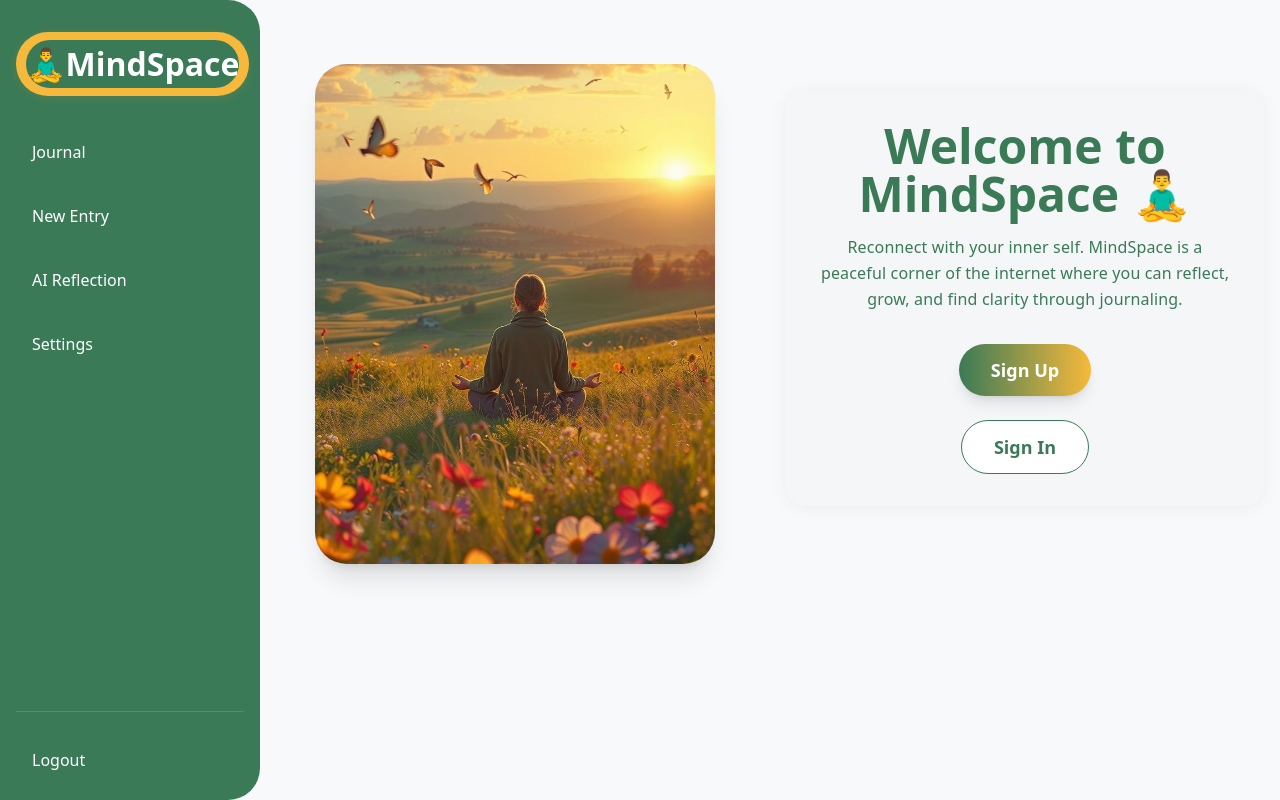
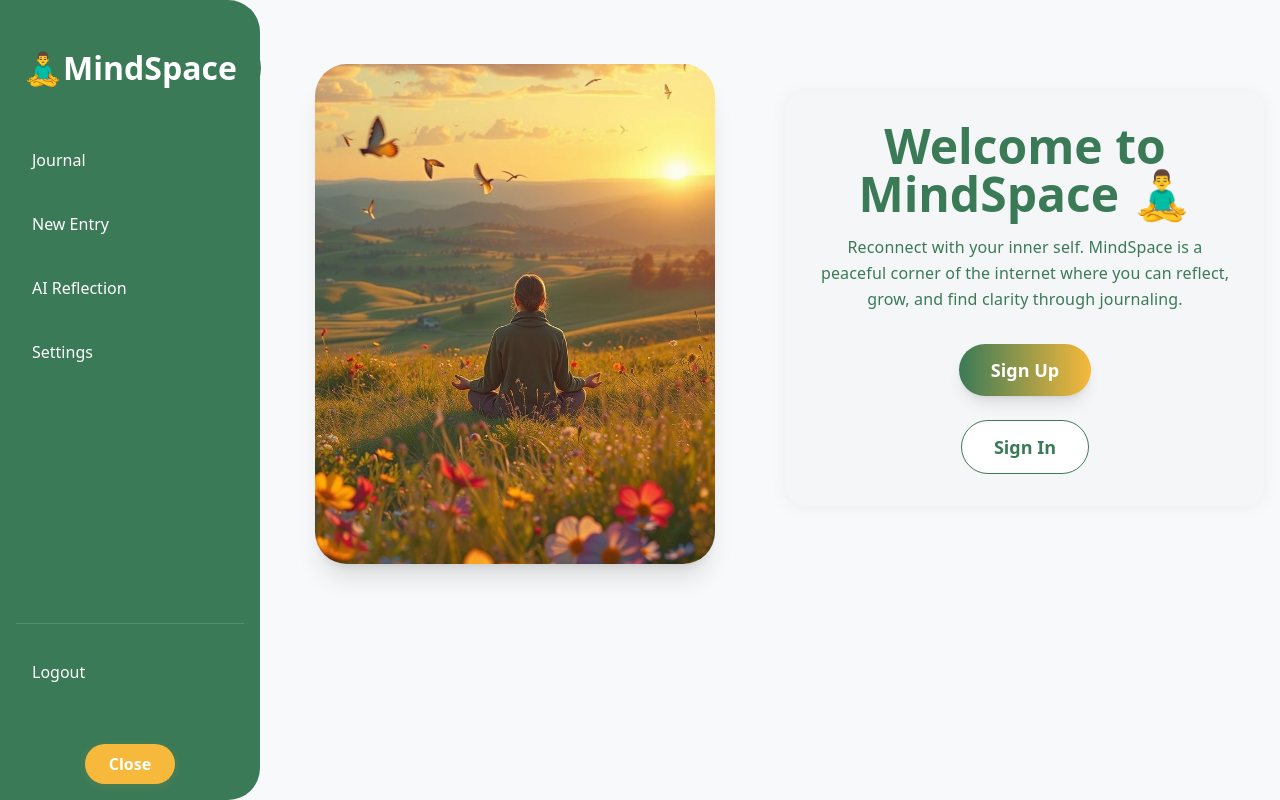
Before and after one commit to Tanmayi1212/Mindspace, a Next.js app: page / in a window 1280 px wide. Built offline with nearby package versions, Linux system fonts and the light colour scheme; no server answers.

Commit message:
added consistent navbar styling

```diff
--- a/app/layout.js
+++ b/app/layout.js
@@ -2,39 +2,124 @@
 import '../styles/global.css';
 import Providers from './providers';
 import Link from 'next/link';
+import { useState } from 'react';
 
 export default function RootLayout({ children }) {
+  const [sidebarOpen, setSidebarOpen] = useState(true);
+
   return (
     <html lang="en">
       <head>
         {/* Google Fonts - Inter for a modern look */}
         <link href="https://fonts.googleapis.com/css2?family=Inter:wght@300;400;500;600;700&display=swap" rel="stylesheet" />
+        {/* Immediately set theme before hydration */}
+        <script
+          dangerouslySetInnerHTML={{
+            __html: `
+              try {
+                var theme = localStorage.getItem('theme');
+                if (theme === 'dark') {
+                  document.documentElement.classList.add('dark');
+                } else {
+                  document.documentElement.classList.remove('dark');
+                }
+              } catch(e) {}
+            `,
+          }}
+        />
       </head>
       <body>
         <Providers>
+          {/* Hamburger menu (hide when sidebar is open) */}
+          {!sidebarOpen && (
+            <button
+              aria-label="Open menu"
+              onClick={() => setSidebarOpen(true)}
+              style={{
+                position: 'fixed',
+                top: 18,
+                left: 18,
+                zIndex: 100,
+                background: 'var(--bg-button)',
+                color: 'var(--text-button)',
+                border: 'none',
+                borderRadius: '0.75rem',
+                width: 44,
+                height: 44,
+                display: 'flex',
+                alignItems: 'center',
+                justifyContent: 'center',
+                boxShadow: '0 2px 8px rgba(246,185,59,0.12)',
+                cursor: 'pointer',
+              }}
+              className="hamburger"
+            >
+              {/* Hamburger icon */}
+              <span style={{
+                display: 'block',
+                width: 24,
+                height: 2,
+                background: 'currentColor',
+                borderRadius: 2,
+                position: 'relative',
+              }}>
+                <span style={{
+                  position: 'absolute',
+                  top: -8,
+                  left: 0,
+                  width: 24,
+                  height: 2,
+                  background: 'currentColor',
+                  borderRadius: 2,
+                  content: '""',
+                  display: 'block',
+                }} />
+                <span style={{
+                  position: 'absolute',
+                  top: 8,
+                  left: 0,
+                  width: 24,
+                  height: 2,
+                  background: 'currentColor',
+                  borderRadius: 2,
+                  content: '""',
+                  display: 'block',
+                }} />
+              </span>
+            </button>
+          )}
           {/* Sidebar */}
           <aside className="sidebar">
-            <div className="sidebar-logo" style={{
-              background: 'var(--bg-button)',
-              color: 'var(--text-button)',
-              borderRadius: '2rem',
-              padding: '0.5rem 0.6rem', // reduced padding for better fit
-              marginBottom: '2rem',
-              display: 'flex',
-              alignItems: 'center',
-              gap: '0.5rem',
-              fontSize: '2rem',
-              fontWeight: 700,
-              width: 'fit-content',
-              boxShadow: '0 2px 8px rgba(246,185,59,0.12)',
-            }}>
-
+            <div
+              className="sidebar-logo"
+              style={{
+                marginBottom: '2rem',
+                display: 'flex',
+                justifyContent: 'center', // center horizontally
+                alignItems: 'center',
+                width: '100%', // take full sidebar width for centering
+              }}
+            >
               <Link
                 href="/"
-                className="bg-transparent border-none text-white font-semibold cursor-pointer sidebar-link"
-                style={{ padding: 0, margin: 0, font: 'inherit', textDecoration: 'none' }}
+                className="sidebar-logo-link"
+                style={{
+                  display: 'flex',
+                  alignItems: 'center',
+                  gap: '0.5rem',
+                  fontWeight: 700,
+                  fontSize: '2rem',
+                  borderRadius: '9999px',
+                  padding: '0.75rem 1.5rem',
+                  margin: 0,
+                  textDecoration: 'none',
+                  transition: 'background 0.2s, color 0.2s',
+                  cursor: 'pointer',
+                  justifyContent: 'center',
+                  width: 'fit-content',
+                }}
               >
-              🧘‍♂️MindSpace
+                <span style={{ fontWeight: 700 }}>🧘‍♂️MindSpace</span>
               </Link>
             </div>
             <nav className="sidebar-nav">
@@ -56,9 +141,35 @@ export default function RootLayout({ children }) {
                 </Link>
               </div>
             </nav>
+            {/* Close button at bottom */}
+            <div style={{ marginTop: '2rem', textAlign: 'center' }}>
+              <button
+                onClick={() => setSidebarOpen(false)}
+                style={{
+                  background: 'var(--bg-button)',
+                  color: 'var(--text-button)',
+                  border: 'none',
+                  borderRadius: '9999px',
+                  padding: '0.5rem 1.5rem',
+                  fontWeight: 600,
+                  fontSize: '1rem',
+                  cursor: 'pointer',
+                  boxShadow: '0 2px 8px rgba(246,185,59,0.12)',
+                  marginTop: '1rem',
+                }}
+              >
+                Close
+              </button>
+            </div>
           </aside>
           {/* Main Content */}
-          <div className="flex-1 flex flex-col min-h-screen" style={{ marginLeft: '260px' }}>
+          <div
+            className="flex-1 flex flex-col min-h-screen"
+            style={{
+              marginLeft: sidebarOpen ? '260px' : 0,
+              transition: 'margin-left 0.3s',
+            }}
+          >
             <main className="container mx-auto px-4 py-8 grid grid-cols-1 md:grid-cols-12 gap-8">
               <div className="md:col-span-12">
                 {children}
--- a/app/settings/page.js
+++ b/app/settings/page.js
@@ -15,13 +15,6 @@ export default function SettingsPage() {
 
   // Read theme from localStorage or system on mount
   useEffect(() => {
-    const getTheme = () => {
-      if (typeof window === 'undefined') return 'light';
-      return localStorage.getItem('theme') ||
-        (window.matchMedia('(prefers-color-scheme: dark)').matches ? 'dark' : 'light');
-    };
-    setTheme(getTheme());
-    document.documentElement.classList.toggle('dark', getTheme() === 'dark');
     async function fetchUser() {
       if (!session?.user?.email) return;
       setLoading(true);
@@ -35,6 +28,9 @@ export default function SettingsPage() {
         setName(user.name || '');
         setEmail(user.email || '');
         setTheme(user.theme || 'light');
+        // Persist theme from DB to localStorage and html class
+        localStorage.setItem('theme', user.theme || 'light');
+        document.documentElement.classList.toggle('dark', (user.theme || 'light') === 'dark');
       }
       setLoading(false);
     }
@@ -42,6 +38,8 @@ export default function SettingsPage() {
   }, [session]);
 
   useEffect(() => {
+    // Always keep localStorage and html class in sync with theme state
+    localStorage.setItem('theme', theme);
     document.documentElement.classList.toggle('dark', theme === 'dark');
   }, [theme]);
 
--- a/styles/global.css
+++ b/styles/global.css
@@ -85,13 +85,7 @@ header {
   text-decoration: none;
 }
 
-.sidebar-nav {
-  flex: 1;
-  display: flex;
-  flex-direction: column;
-  gap: 1rem;
-}
-
+/* Sidebar links - uniform for both modes */
 .sidebar-link {
   display: flex;
   align-items: center;
@@ -101,19 +95,50 @@ header {
   font-size: 1rem;
   font-weight: 500;
   color: #fff;
-  background: #3b7a57;
+  background: var(--bg-sidebar); /* always green */
   transition: background 0.2s, box-shadow 0.2s, color 0.2s;
 }
 
 .sidebar-link:hover,
 .sidebar-link.active {
-  background: #f6b93b;
+  background: var(--bg-button); /* yellow on hover */
   color: #23272f;
   box-shadow: 0 2px 8px rgba(246, 185, 59, 0.12);
 }
 
+/* Sidebar logo link - uniform for both modes */
+.sidebar-logo-link {
+  font-size: 2rem;
+  font-weight: 700;
+  color: #fff;
+  background: var(--bg-sidebar); /* always green */
+  border-radius: 9999px;
+  padding: 0.75rem 1.5rem;
+  margin: 0;
+  text-decoration: none;
+  transition: background 0.2s, color 0.2s;
+  cursor: pointer;
+  display: flex;
+  align-items: center;
+  gap: 0.5rem;
+  justify-content: center;
+  width: fit-content;
+}
+
+.sidebar-logo-link:hover {
+  background: var(--bg-button); /* yellow on hover */
+  color: #23272f;
+}
+
+.sidebar-nav {
+  flex: 1;
+  display: flex;
+  flex-direction: column;
+  gap: 1rem;
+}
+
 /* Dark mode sidebar links */
-.dark .sidebar-link {
+/* .dark .sidebar-link {
   background: #3b7a57;
   color: #fff;
 }
@@ -123,6 +148,16 @@ header {
   background: #f6b93b;
   color: #23272f;
 }
+
+.dark .sidebar-logo-link {
+  background: var(--bg-sidebar);
+  color: var(--text-heading);
+}
+
+.dark .sidebar-logo-link:hover {
+  background: var(--bg-button);
+  color: var(--text-button);
+} */
 
 .sidebar-logout {
   margin-top: auto;
@@ -282,3 +317,11 @@ textarea::placeholder {
 .dark textarea::placeholder {
   color: #b7c9a8;
 }
+.dark input::placeholder,
+.dark select::placeholder,
+.dark textarea::placeholder {
+  color: #b7c9a8;
+}
+.dark textarea::placeholder {
+  color: #b7c9a8;
+}
```
